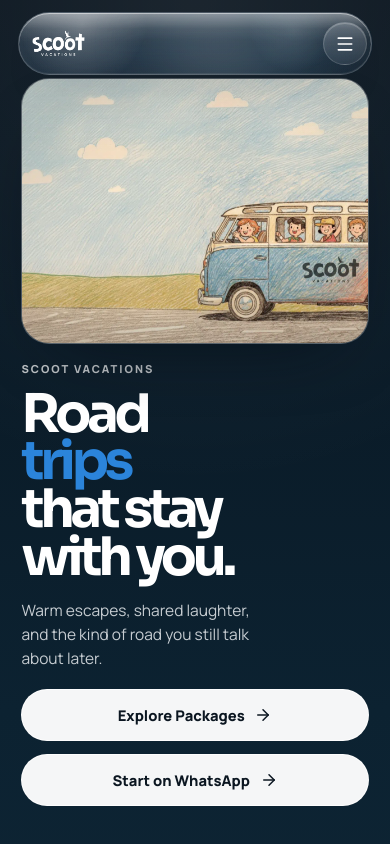
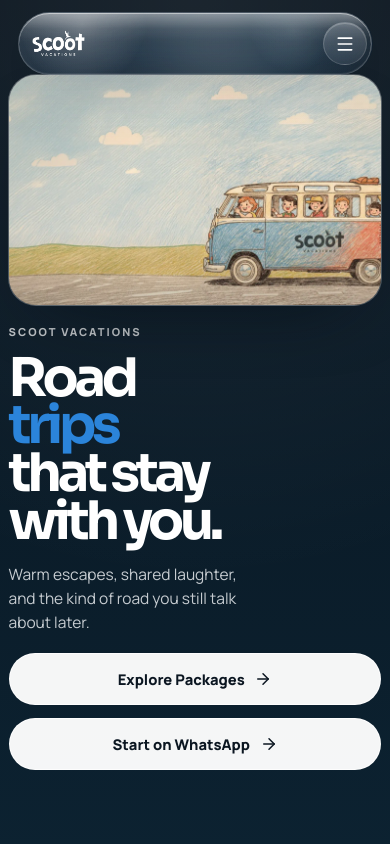
Before and after one commit to scootvacation-sys/scootwebsite, a React (Vite) app: page / in a window 390 px wide. Shown: the top 844 px of the page. Built offline with nearby package versions, Linux system fonts and the light colour scheme.

Commit message:
Refine mobile hero card proportions and motion

```diff
--- a/src/components/ScrollHero.css
+++ b/src/components/ScrollHero.css
@@ -276,7 +276,7 @@
 }
 
 .scroll-cinema__mobile-shell {
-  width: min(100% - 1.6rem, 23rem);
+  width: min(100% - 1rem, 25rem);
   min-height: 100svh;
   margin: 0 auto;
   padding: 5.2rem 0 1.75rem;
@@ -288,7 +288,7 @@
 .scroll-cinema__mobile-media {
   position: relative;
   overflow: hidden;
-  aspect-ratio: 16 / 11.5;
+  aspect-ratio: 16 / 9.4;
   border-radius: 2rem;
   border: 1px solid rgba(255, 255, 255, 0.18);
   background:
@@ -340,7 +340,7 @@
 
 .scroll-cinema__mobile-copy h1 {
   max-width: 6.4ch;
-  margin-top: 0.75rem;
+  margin-top: 0.85rem;
   color: white;
   font-size: clamp(3.2rem, 13vw, 4.6rem);
   line-height: 0.9;
@@ -411,8 +411,8 @@
 
 @media (max-width: 760px) {
   .scroll-cinema__mobile-shell {
-    width: min(100% - 1.4rem, 22.5rem);
-    padding-top: 5rem;
+    width: min(100% - 0.9rem, 24.2rem);
+    padding-top: 4.8rem;
   }
 
   .scroll-cinema__mobile-copy h1 {
@@ -438,13 +438,13 @@
 
 @media (max-width: 560px) {
   .scroll-cinema__mobile-shell {
-    width: min(100% - 1.2rem, 21.8rem);
-    padding-top: 4.85rem;
+    width: min(100% - 0.85rem, 23.4rem);
+    padding-top: 4.65rem;
     gap: 1.05rem;
   }
 
   .scroll-cinema__mobile-media {
-    aspect-ratio: 16 / 12.2;
+    aspect-ratio: 16 / 9.9;
     border-radius: 1.75rem;
   }
 
--- a/src/components/ScrollHero.jsx
+++ b/src/components/ScrollHero.jsx
@@ -143,7 +143,7 @@
   });
 
   const isCompact = viewportWidth <= 760;
-  const compactFrameLimit = viewportWidth <= 480 ? 48 : 60;
+  const compactFrameLimit = viewportWidth <= 480 ? 72 : 88;
   const sequenceFrameUrls = useMemo(() => {
     if (!isCompact) {
       return activeFrameUrls;
@@ -177,7 +177,7 @@
     const nextProgress = lerp(
       smoothedProgressRef.current,
       targetProgressRef.current,
-      0.14
+      isCompact ? 0.18 : 0.14
     );
     const settledProgress =
       Math.abs(nextProgress - targetProgressRef.current) < 0.0008
@@ -209,7 +209,7 @@
       uiProgressRef.current = settledProgress;
       setUiProgress(settledProgress);
     }
-  }, [sequenceFrameUrls]);
+  }, [isCompact, sequenceFrameUrls]);
 
   useEffect(() => {
     const updateViewportMode = () => {
```
